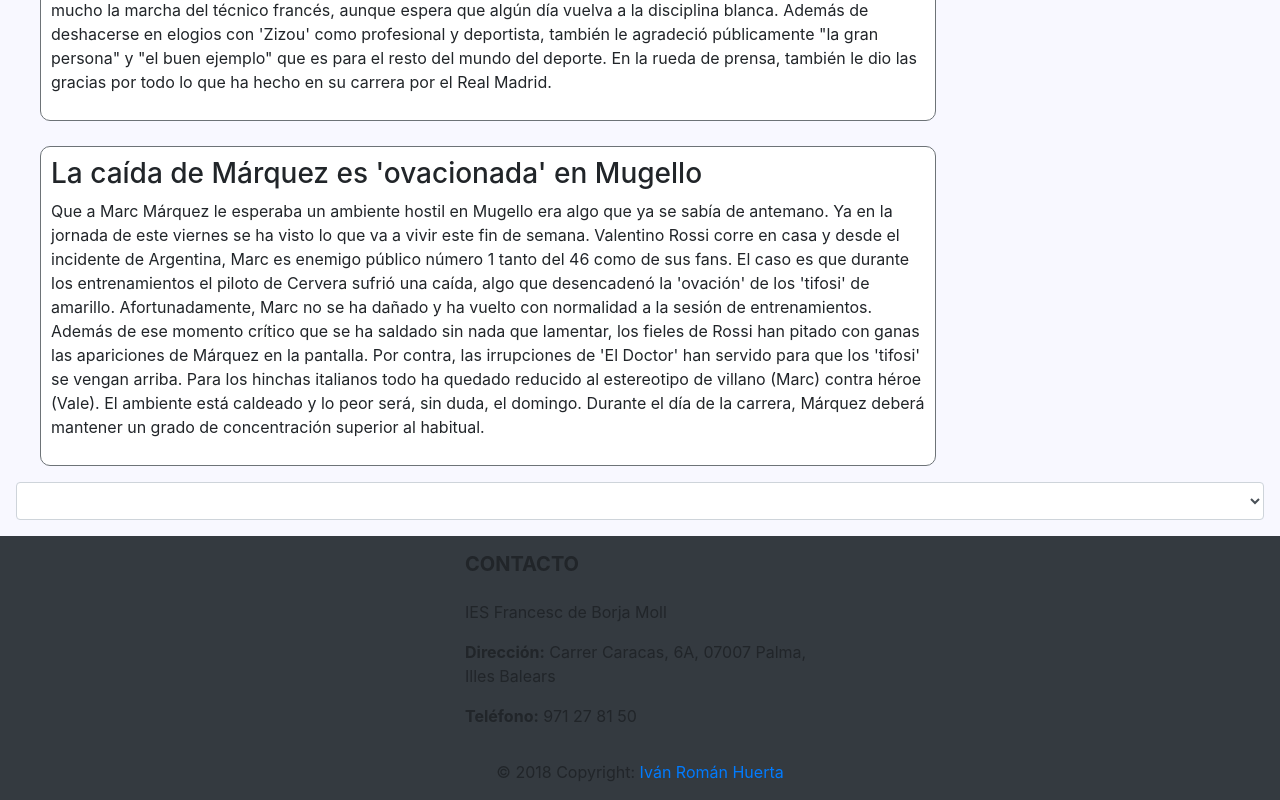
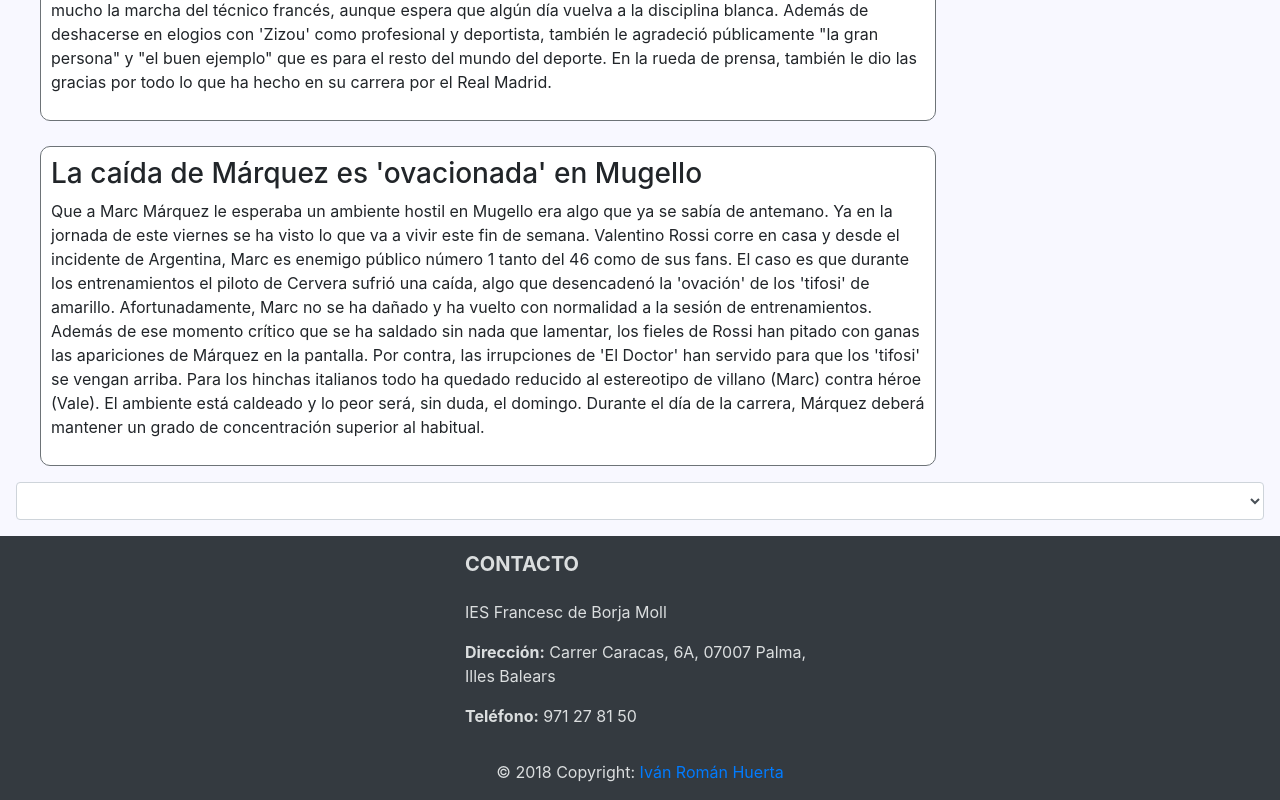
Before and after one commit to Ivanrmn/Lenguaje-de-Marcas, a plain HTML site: page LLMM_Final/index.html in a window 1280 px wide. Shown: the part 831-1631 px from the top of the page. Drawn offline with nearby package versions, Linux system fonts and the light colour scheme.

Commit message:
Estilo footer

```diff
--- a/LLMM_Final/css/index.css
+++ b/LLMM_Final/css/index.css
@@ -71,3 +71,7 @@
     background: #000;
     padding: 10px 30px;
 }
+
+footer {
+	color: #DBDEDF;
+}
```
